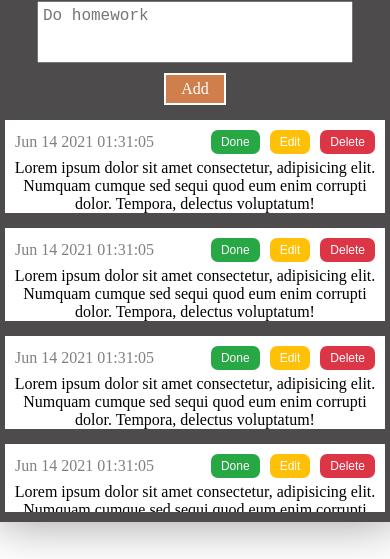
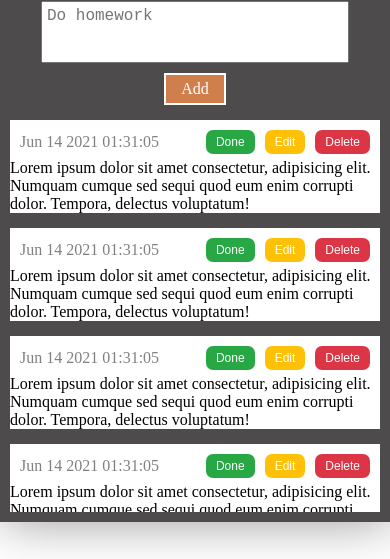
Before and after one commit to AkzhigitovOlzhas/ToDoAndCalc, a plain HTML site: page index.html in a window 390 px wide. Shown: the part 204-763 px from the top of the page. Drawn offline with Linux system fonts and the light colour scheme.

Commit message:
Добавлен адаптив под мобильные устройства

```diff
--- a/css/flipper.css
+++ b/css/flipper.css
@@ -1,6 +1,10 @@
 .container {
+    width: 100%;
+    height: 100vh;
+    display: flex;
+    justify-content: center;
+    align-items: center;
     text-align: center;
-    width: 400px;
     -webkit-perspective: 1200;
     perspective: 1200;
     -webkit-transform-style: preserve-3d;
--- a/css/style.css
+++ b/css/style.css
@@ -115,6 +115,7 @@
 .todo__task {
     background: white;
     color: #000;
+    text-align: left;
 }
 
 .todo__task:not(:first-child) {
@@ -262,10 +263,9 @@
 }
 
 @media (max-width:400px) {
-    .calculator {
-        width: 100%;
+    .container{
+        width: 320px;
     }
-
     .calculator__top-num {
         font-size: 25px;
     }
--- a/index.html
+++ b/index.html
@@ -11,7 +11,6 @@
 </head>
 
 <body>
-    <div class="wrapper">
     <div class="container">
         <div class="flipper">
 
@@ -24,7 +23,7 @@
                             <div class="todo__calc-btn">Calculator</div>
                         </div>
                         <div class="todo__add-block">
-                                <textarea  placeholder="Do homework" class="todo__add-text"></textarea>
+                            <textarea placeholder="Do homework" class="todo__add-text"></textarea>
                             <div class="todo__add-btn">Add</div>
                         </div>
                     </div>
@@ -38,7 +37,8 @@
                                     <div class="todo__del-btn">Delete</div>
                                 </div>
                             </div>
-                                <div class="todo__task-text">Lorem ipsum dolor sit amet consectetur, adipisicing elit.
+                            <div class="todo__task-text" contenteditable="true">Lorem ipsum dolor sit amet consectetur,
+                                adipisicing elit.
                                 Numquam cumque sed sequi quod eum enim corrupti dolor. Tempora, delectus voluptatum!
                             </div>
                         </div>
@@ -135,11 +135,6 @@
             </div>
 
         </div>
-        </div>
-
-
-
-
 
 
 
```
Lines whose indentation alone changed are shown as unchanged.
